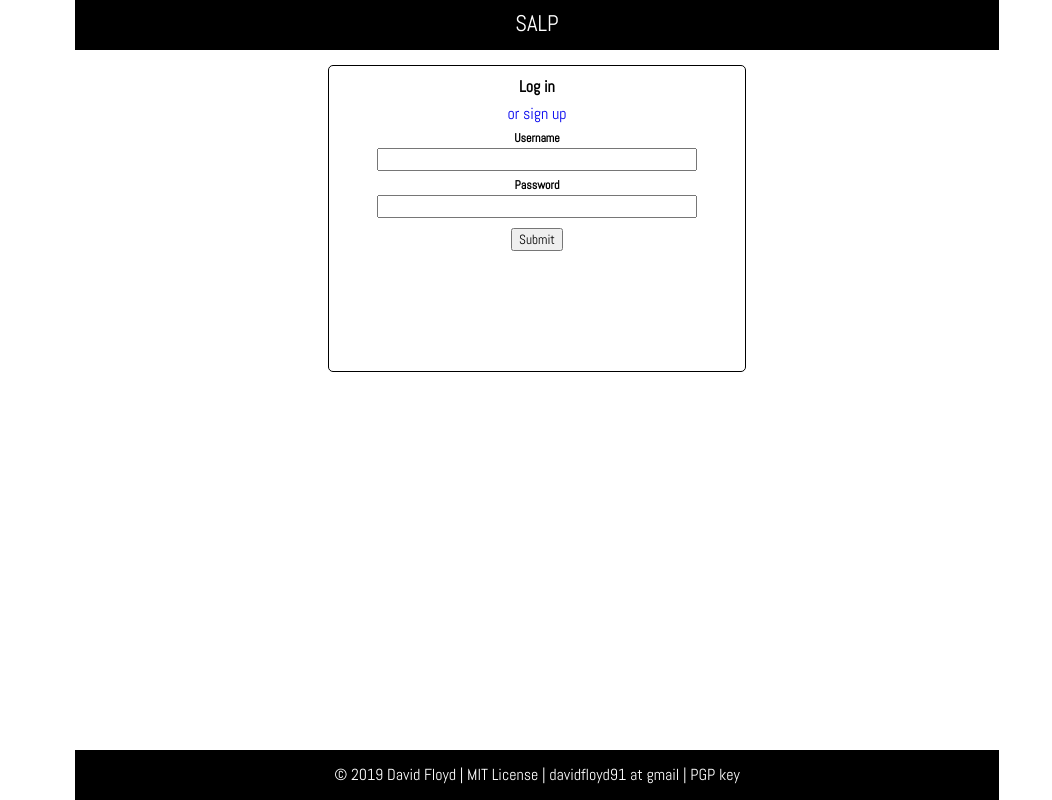
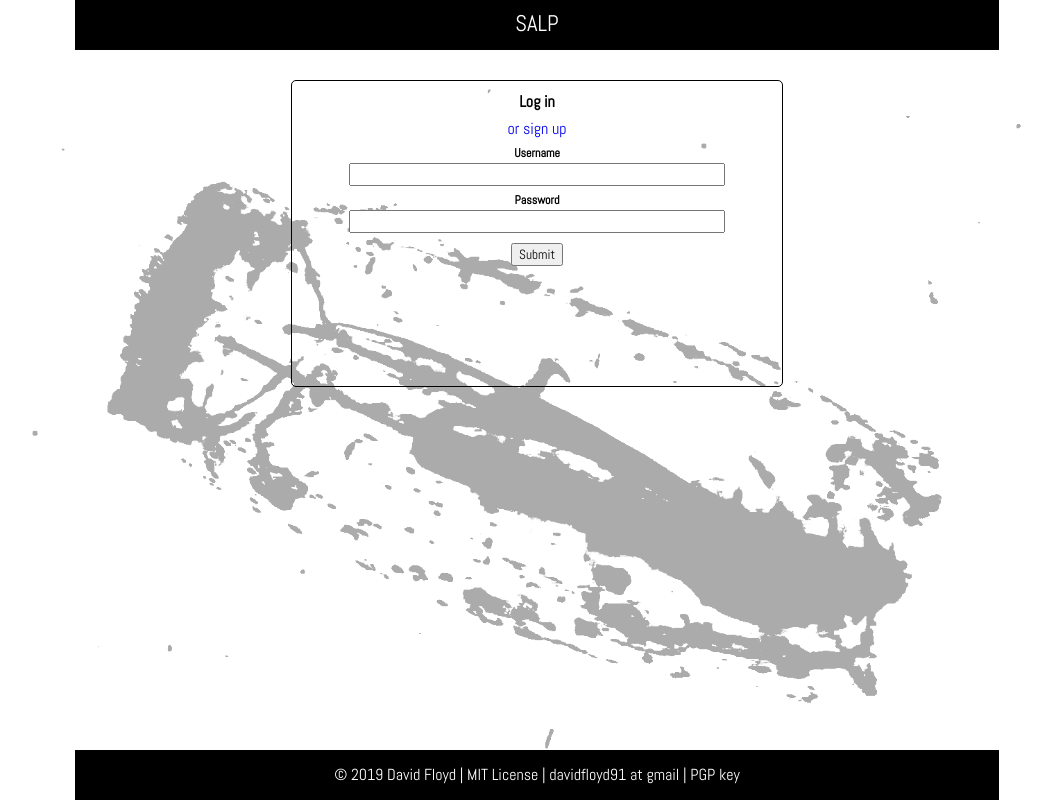
Before and after one commit to davidfloyd91/final-flatiron-project, a React (Create React App) app: page /login in a window 1280 px wide. Shown: the whole page, without its empty margins (103-1155 px from the left). Built offline with nearby package versions, Linux system fonts and the light colour scheme.

Commit message:
salp logo

```diff
--- a/src/App.css
+++ b/src/App.css
@@ -44,6 +44,12 @@ a {
   text-decoration: none;
 }
 
+.block {
+  position: relative;
+  display: block;
+  width: 100%;
+}
+
 .bottom {
   margin: 0 auto 50px auto;
   text-align: center;
@@ -72,13 +78,14 @@ a {
   display: inline;
 }
 
-
 .center {
   /* margin: 0 auto; */
   margin-left: auto;
   margin-right: auto;
   text-align: center;
 }
+
+.chart {}
 
 .colorBox {
   display: inline;
@@ -214,6 +221,18 @@ a {
 .footerText {
   position: relative;
   top: 27.5%;
+}
+
+.loginSignup {
+  position: absolute;
+  top: 10%;
+  left: 0;
+  width: 100%;
+  height: 90%;
+  background-image: url('salpLogo.png');
+  background-repeat: no-repeat;
+  background-size: 85%;
+  background-position: 50% 70%;
 }
 
 .middleLarge {
--- a/src/BarChart.js
+++ b/src/BarChart.js
@@ -130,7 +130,7 @@ class BarChart extends Component {
 
   render() {
     return (
-      <div>
+      <div className='chart'>
         <canvas
           id="myChart"
           ref={this.chartRef}
--- a/src/Login.js
+++ b/src/Login.js
@@ -44,6 +44,7 @@ class Login extends Component {
 
   render() {
     return (
+      <div className='loginSignup'>
         <div className='container'>
           <div className='customizationCardPie center'>
             <h4 className='customizationHeader'>Log in</h4>
@@ -71,6 +72,7 @@ class Login extends Component {
             </form>
           </div>
         </div>
+      </div>
     );
   };
 };
--- a/src/Signup.js
+++ b/src/Signup.js
@@ -49,6 +49,7 @@ class Signup extends Component {
 
   render() {
     return (
+      <div className='loginSignup'>
         <div className='container'>
           <div className='customizationCardPie center'>
             <h4 className='customizationHeader'>Sign up
@@ -93,6 +94,7 @@ class Signup extends Component {
             </form>
           </div>
         </div>
+      </div>
     );
   };
 };
```
Also changed, not shown: src/salpLogo.png (added). Lines whose indentation alone changed are shown as unchanged.
